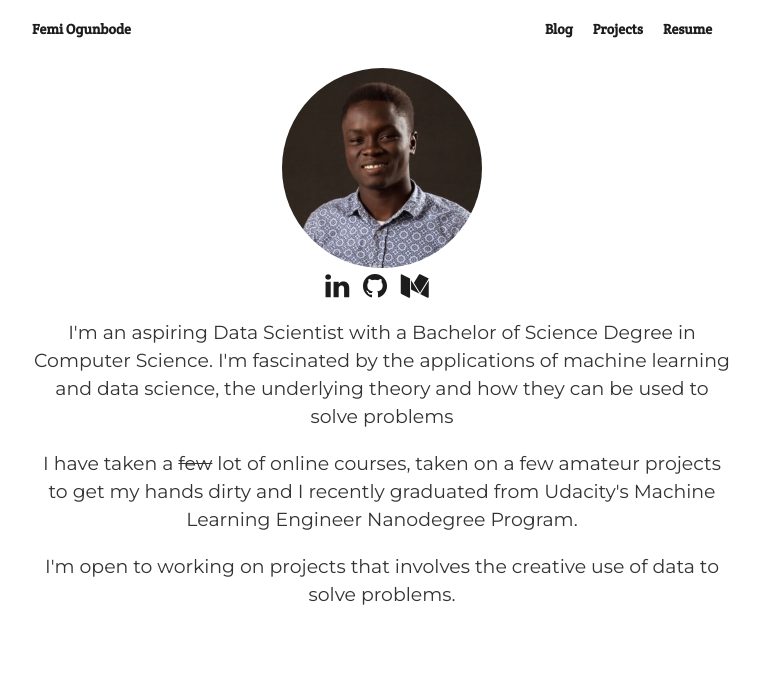
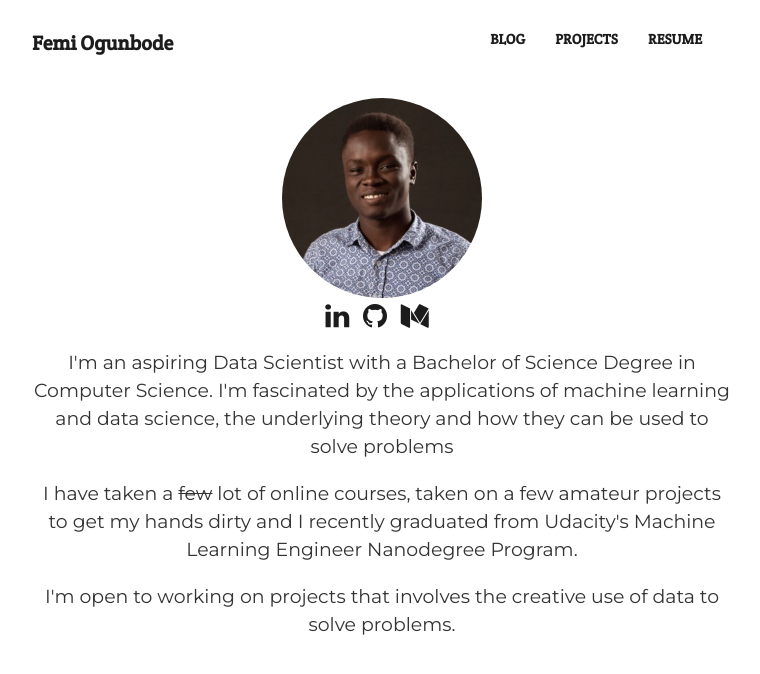
Before and after one commit to FemiOG/FemiOG.github.io, a Jekyll site: the page built from index.html, in a window 1280 px wide. Shown: the top 674 px of the page, without its empty margins (258-1018 px from the left). Built offline with Jekyll 4.4.1, drawn with Linux system fonts in a browser that asks for light colours; some web fonts are replaced.

Commit message:
Menu adjustments

```diff
--- a/index.html
+++ b/index.html
@@ -8,13 +8,13 @@ title: Femi Ogunbode
 @import url('https://fonts.googleapis.com/css?family=Montserrat');
 
 body {
-    margin: 20px auto 60px auto;
+    margin: 30px auto 60px auto;
     font-family: 'Montserrat', 'ABeeZee', sans-serif;
     font-size: 14px;
 	max-width: 700px;
 }
 div .container{
-    margin-top: 30px;
+    margin-top: 50px;
 }
 div .image-box{
     margin-top: 25px;
@@ -23,7 +23,6 @@ nav ul, footer ul {
 	font-family: 'Crete Round', serif;
     padding: 0px;
     list-style: none;
-    font-weight: bold;
 }
 nav ul li, footer ul li {
     display: inline;
@@ -34,11 +33,14 @@ nav a{
 }
 nav .left {
     float: left;
+    font-weight: bold;
+    font-size: 20px;
 }
 
 nav .right {
     float: right;
-    margin-right: 20px;
+    margin-right: 30px;
+    text-transform: uppercase;
 }
 a {
     text-decoration: none;
@@ -84,7 +86,6 @@ img.profile {
 	height: 200px;
 	border-radius: 100%;
 }
-
 </style>
 
 <div>
```
